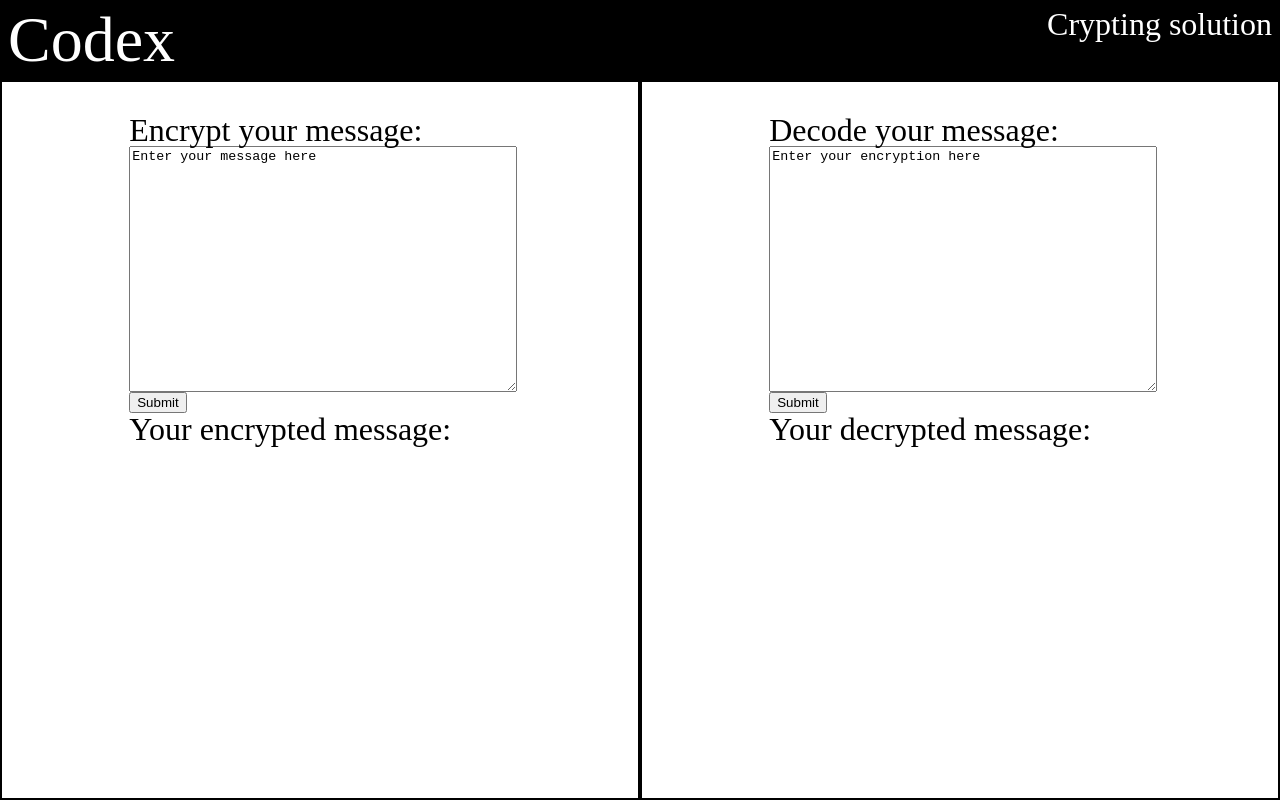
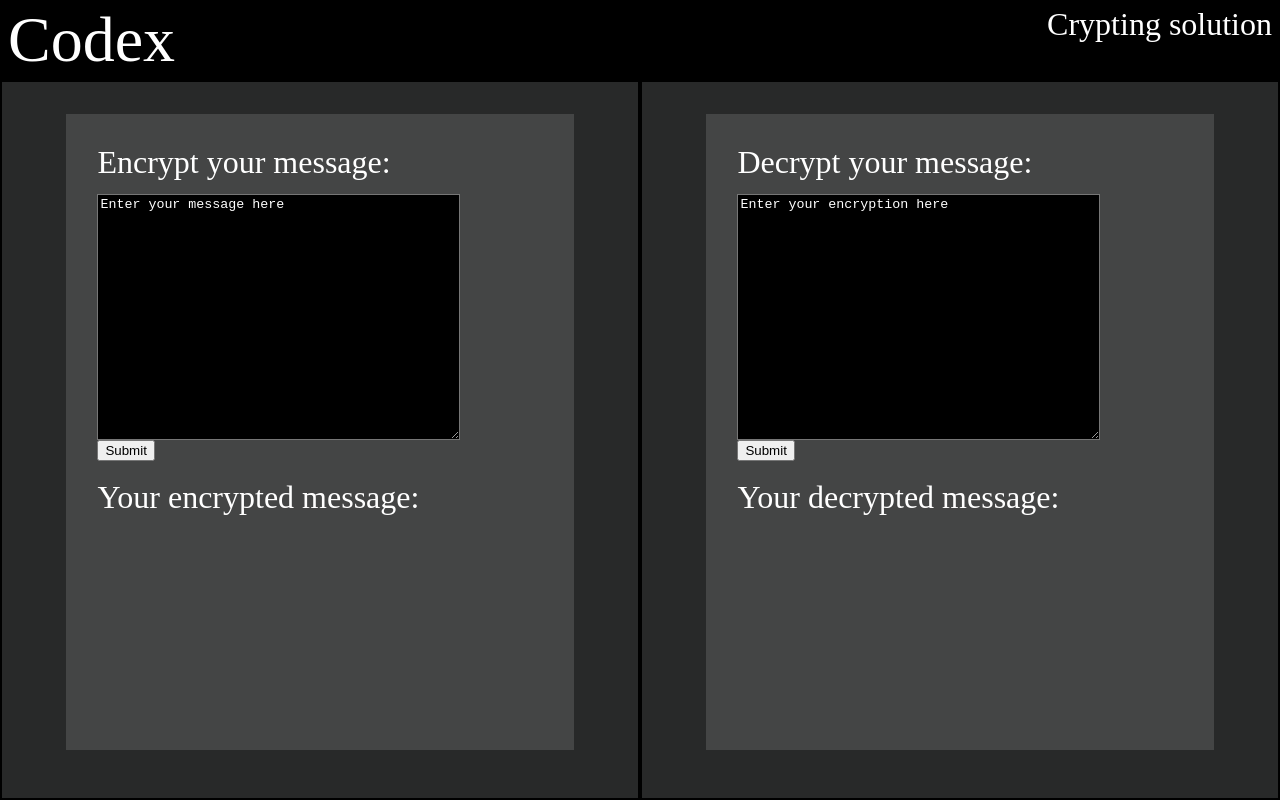
Before and after one commit to Quartzzzz/simple_crypto, a plain HTML site: page index.html in a window 1280 px wide. Drawn offline with Linux system fonts and the light colour scheme.

Commit message:
style modules

```diff
--- a/index.html
+++ b/index.html
@@ -24,7 +24,7 @@
 				</div>
 				<div class="input-area">
 					<textarea id="text" class="text-area">Enter your message here</textarea>
-					<button id="button" type="button" onclick="convertirTextCrypto()">Submit</button>
+					<button id="button" type="button" class="button" onclick="convertirTextCrypto()">Submit</button>
 					<div class="module-title">
 						<h2>Your encrypted message:</h2>
 					</div>
@@ -35,11 +35,11 @@
 		<div class="module decode">
 			<div class="module-area">
 				<div class="module-title">
-					<h2>Decode your message:</h2>
+					<h2>Decrypt your message:</h2>
 				</div>
 				<div class="input-area">
 					<textarea id="crypt" class="text-area">Enter your encryption here</textarea>
-					<button id="button" type="button" onclick="convertirCryptoText()">Submit</button>
+					<button id="button" type="button" class="button" onclick="convertirCryptoText()">Submit</button>
 					<div class="module-title">
 						<h2>Your decrypted message:</h2>
 					</div>
@@ -396,12 +396,9 @@ const convertirCryptoText = function() {
     textDecoded += convertirCryptoLettre(symbCrypto);
   } document.getElementById("decrypted").innerHTML = textDecoded;
 }
-
-
-
-
-
-
+//
+//
+// Fin du script pour décrypter un message
 	</script>
 </body>
 </html>
--- a/style.css
+++ b/style.css
@@ -81,16 +81,26 @@ body {
 .module {
 	width: 50%;
 	border: 2px solid black;
+	background-color: #282929;
+	color: white;
 }
 .module-area {
-	padding: 5% 20% 0 20%;
 	height: 80%;
+	background-color: #444545;
+	margin: 5% 10% 0 10% ;
+	padding: 5%
 }
 .module-title {
 	font-size: 2em;
+	padding-bottom: 0.5em;
 }
 .text-area {
 	display: block;
 	height: 30vh;
-	width: 100%;
+	width: 80%;
+	background-color: black;
+	color: white;
 }
+.button {
+	margin-bottom: 1.5em;
+}
```
